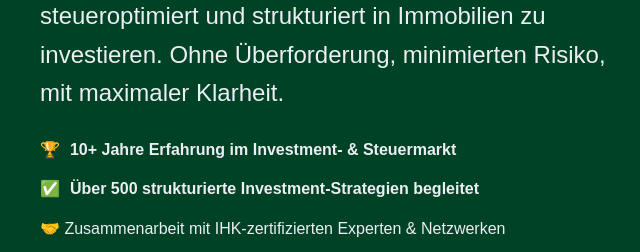
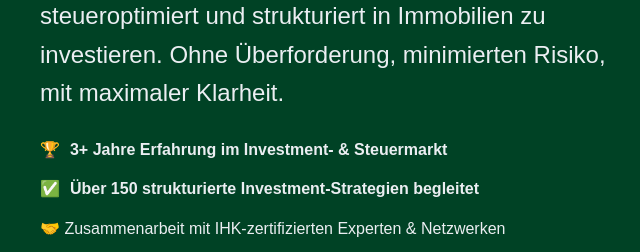
Before and after one commit to StefanM1212/Fabiokohlenbeck, a plain HTML site: page index.html in a window 1280 px wide. Shown: the part 4080-4332 px from the top of the page, 0-640 px from the left. Drawn offline with Linux system fonts and the light colour scheme.

Commit message:
Update index.html

```diff
--- a/index.html
+++ b/index.html
@@ -191,8 +191,8 @@
       </p>
 
       <ul class="experten-bullets">
-        <li>🏆 <strong>10+ Jahre Erfahrung im Investment- & Steuermarkt</strong></li>
-        <li>✅ <strong>Über 500 strukturierte Investment-Strategien begleitet</strong></li>
+        <li>🏆 <strong>3+ Jahre Erfahrung im Investment- & Steuermarkt</strong></li>
+        <li>✅ <strong>Über 150 strukturierte Investment-Strategien begleitet</strong></li>
         <li>🤝 Zusammenarbeit mit IHK-zertifizierten Experten & Netzwerken</li>
         <li>💡 Fokus auf transparente & pragmatische Planung</li>
         <li>🔍 Experte für steuerliche Hebel & sichere Strukturaufbauten</li>
```
